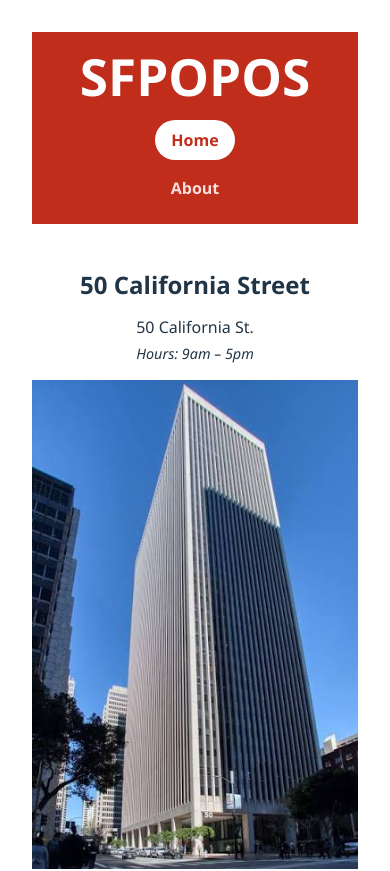
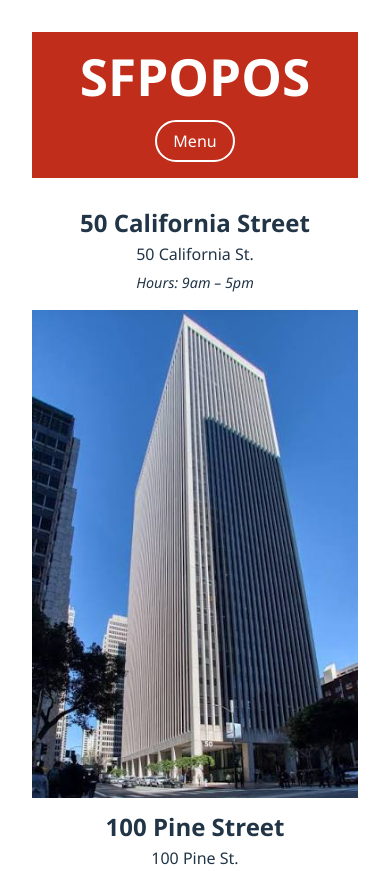
Before and after one commit to ChrisAlves210/react-project, a React (Vite) app: page / in a window 390 px wide. Shown: the top 871 px of the page. Built offline with nearby package versions, Linux system fonts and the light colour scheme.

Commit message:
Add accessible responsive navigation

```diff
--- a/src/App.css
+++ b/src/App.css
@@ -1,5 +1,22 @@
 #root {
   min-height: 100vh;
+}
+
+.SkipLink {
+  position: absolute;
+  left: 1rem;
+  top: -3rem;
+  background: #fff;
+  color: #1a1a1a;
+  padding: 0.75rem 1rem;
+  border-radius: 0.5rem;
+  text-decoration: none;
+  z-index: 10;
+  transition: top 0.2s ease;
+}
+
+.SkipLink:focus {
+  top: 1rem;
 }
 
 .AppShell {
--- a/src/App.jsx
+++ b/src/App.jsx
@@ -9,9 +9,9 @@ function HomePage() {
 
 function AboutPage() {
   return (
-    <div className="AboutPage">
+    <section className="AboutPage" aria-labelledby="about-title">
       <article className="AboutMain">
-        <h1>About SFPOPOS</h1>
+        <h1 id="about-title">About SFPOPOS</h1>
         <p>
           SFPOPOS highlights the public open spaces that San Francisco creates for
           residents and visitors to enjoy.
@@ -28,17 +28,21 @@ function AboutPage() {
           middle of the city.
         </p>
       </aside>
-    </div>
+    </section>
   )
 }
 
 function App() {
   return (
     <BrowserRouter>
+      <a href="#main-content" className="SkipLink">
+        Skip to main content
+      </a>
+
       <div className="AppShell">
         <Title />
 
-        <main className="AppContent">
+        <main id="main-content" className="AppContent" tabIndex="-1">
           <Routes>
             <Route path="/" element={<HomePage />} />
             <Route path="/about" element={<AboutPage />} />
--- a/src/POPOSList.css
+++ b/src/POPOSList.css
@@ -1,5 +1,12 @@
 .POPOSList {
+  list-style: none;
+  padding: 0;
+  margin: 0;
   display: grid;
   grid-template-columns: repeat(auto-fill, minmax(280px, 1fr));
   gap: 1rem;
 }
+
+.POPOSListItem {
+  list-style: none;
+}
--- a/src/POPOSList.jsx
+++ b/src/POPOSList.jsx
@@ -3,19 +3,25 @@ import './POPOSList.css'
 import data from './sfpopos-data.json'
 
 function POPOSList() {
-  const spaces = data.map(({ title, address, images, hours }) => {
+  const spaces = data.map(({ title, address, desc, images, hours }) => {
     return (
+      <li key={title} className="POPOSListItem">
         <POPOSSpace
-        key={title}
           name={title}
           address={address}
+          description={desc}
           image={images[0]}
           hours={hours}
         />
+      </li>
     )
   })
 
-  return <div className="POPOSList">{spaces}</div>
+  return (
+    <section aria-label="San Francisco POPOS list">
+      <ul className="POPOSList">{spaces}</ul>
+    </section>
+  )
 }
 
 export default POPOSList
--- a/src/POPOSSpace.css
+++ b/src/POPOSSpace.css
@@ -9,20 +9,26 @@
     "info"
     "image";
   gap: 1rem;
+  margin: 0;
 }
 
 .POPOSDetails-image { grid-area: image; }
 .POPOSInfo { grid-area: info; }
 
-.POPOSInfo h1 {
+.POPOSInfo h2 {
   font-size: 1.5rem;
   line-height: 1.1;
+  margin: 0;
+}
+
+.POPOSAddress,
+.POPOSSpace-hours {
+  margin: 0.35rem 0 0;
 }
 
 .POPOSSpace-hours {
   font-style: italic;
   font-size: 0.9rem;
-  margin-top: 0.25rem;
 }
 
 @media (min-width: 768px) {
--- a/src/POPOSSpace.jsx
+++ b/src/POPOSSpace.jsx
@@ -1,30 +1,33 @@
 import './POPOSSpace.css'
 
 function POPOSSpace(props) {
-  const { name, image, address, hours } = props
+  const { name, image, address, description, hours } = props
   const imageSource = image ? `/images/${image}` : '/images/placeholder.svg'
+  const altText = description
+    ? `${name} at ${address}: ${description}`
+    : `${name} at ${address}, a public open space in San Francisco.`
 
   return (
-    <div className="POPOSSpace">
-      <div className="POPOSDetails">
+    <article className="POPOSSpace">
+      <figure className="POPOSDetails">
         <img
           className="POPOSDetails-image"
           src={imageSource}
           width="300"
           height="300"
-          alt={name}
+          alt={altText}
           onError={(event) => {
             event.currentTarget.onerror = null
             event.currentTarget.src = '/images/placeholder.svg'
           }}
         />
-        <div className="POPOSInfo">
-          <h1>{name}</h1>
-          <div>{address}</div>
-          {hours && <div className="POPOSSpace-hours">Hours: {hours}</div>}
-        </div>
-      </div>
-    </div>
+        <figcaption className="POPOSInfo">
+          <h2>{name}</h2>
+          <p className="POPOSAddress">{address}</p>
+          {hours && <p className="POPOSSpace-hours">Hours: {hours}</p>}
+        </figcaption>
+      </figure>
+    </article>
   )
 }
 
--- a/src/Title.css
+++ b/src/Title.css
@@ -23,11 +23,28 @@
   color: rgba(255, 255, 255, 0.75);
 }
 
+.NavToggle {
+  border: 2px solid #fff;
+  border-radius: 999px;
+  padding: 0.5rem 1rem;
+  background: transparent;
+  color: #fff;
+}
+
+.NavToggle:focus-visible {
+  outline: 3px solid #fff;
+  outline-offset: 3px;
+}
+
 .MainNav {
-  display: flex;
+  display: none;
   flex-direction: column; /* mobile: links stacked */
   align-items: center;
   gap: 0.5rem;
+}
+
+.MainNav.is-open {
+  display: flex;
 }
 
 .nav-link {
@@ -36,6 +53,13 @@
   font-weight: 700;
   padding: 0.5rem 1rem;
   border-radius: 999px;
+}
+
+.nav-link:focus-visible,
+.SkipLink:focus-visible {
+  outline: 3px solid #fff;
+  outline-offset: 3px;
+  box-shadow: 0 0 0 4px rgba(0, 0, 0, 0.2);
 }
 
 .nav-link.active {
@@ -55,7 +79,12 @@
   }
 
   .MainNav {
+    display: flex;
     flex-direction: row; /* desktop: links horizontal */
     gap: 1rem;
   }
+
+  .NavToggle {
+    display: none;
+  }
 }
--- a/src/Title.jsx
+++ b/src/Title.jsx
@@ -1,7 +1,10 @@
+import { useState } from 'react'
 import { NavLink } from 'react-router-dom'
 import './Title.css'
 
 function Title() {
+  const [isNavOpen, setIsNavOpen] = useState(false)
+
   return (
     <header className="Title">
       <div className="Title-Heading">
@@ -10,7 +13,21 @@ function Title() {
           San Francisco Privately Owned Public Open Spaces
         </div>
       </div>
-      <nav className="MainNav">
+      <button
+        className="NavToggle"
+        type="button"
+        aria-label={isNavOpen ? 'Close navigation menu' : 'Open navigation menu'}
+        aria-expanded={isNavOpen}
+        aria-controls="main-navigation"
+        onClick={() => setIsNavOpen((isOpen) => !isOpen)}
+      >
+        Menu
+      </button>
+      <nav
+        id="main-navigation"
+        className={`MainNav${isNavOpen ? ' is-open' : ''}`}
+        aria-hidden={!isNavOpen}
+      >
         <NavLink to="/" className={({ isActive }) => (isActive ? 'nav-link active' : 'nav-link')}>
           Home
         </NavLink>
```
Lines whose indentation alone changed are shown as unchanged.
